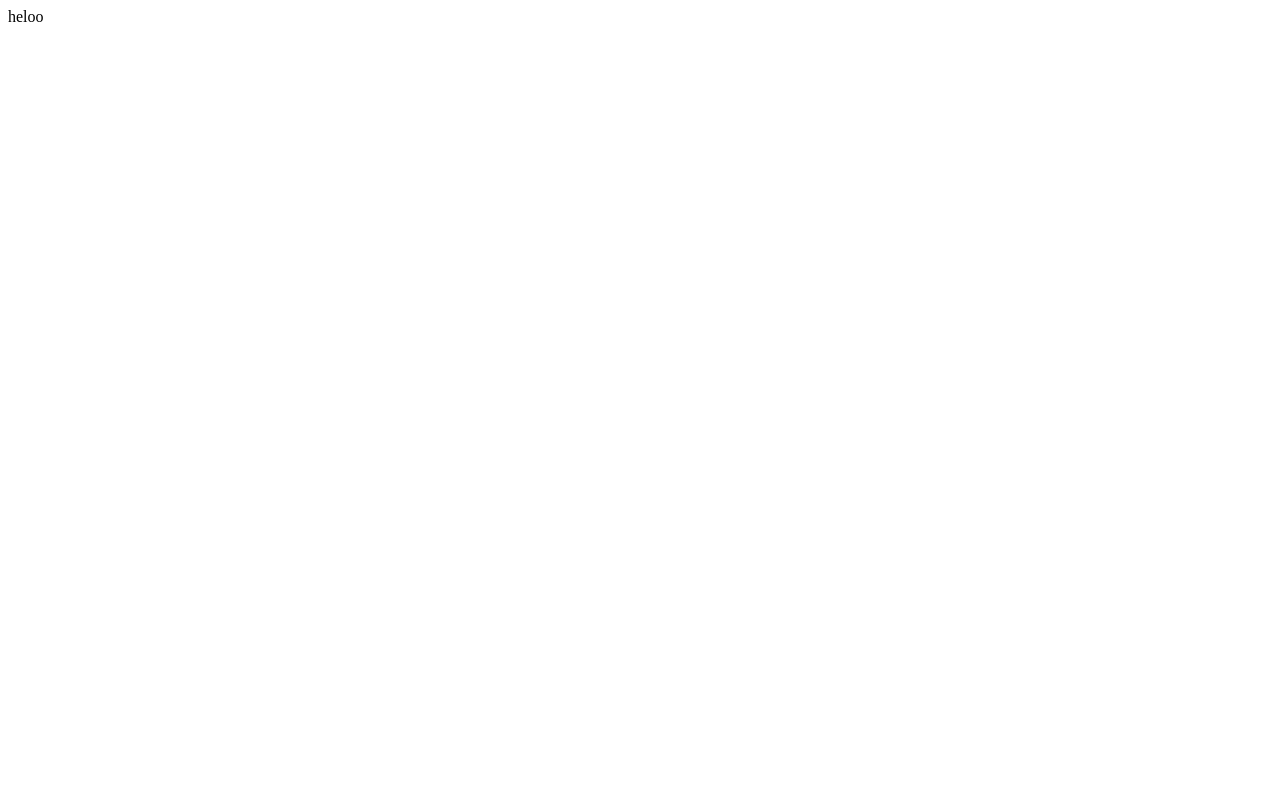
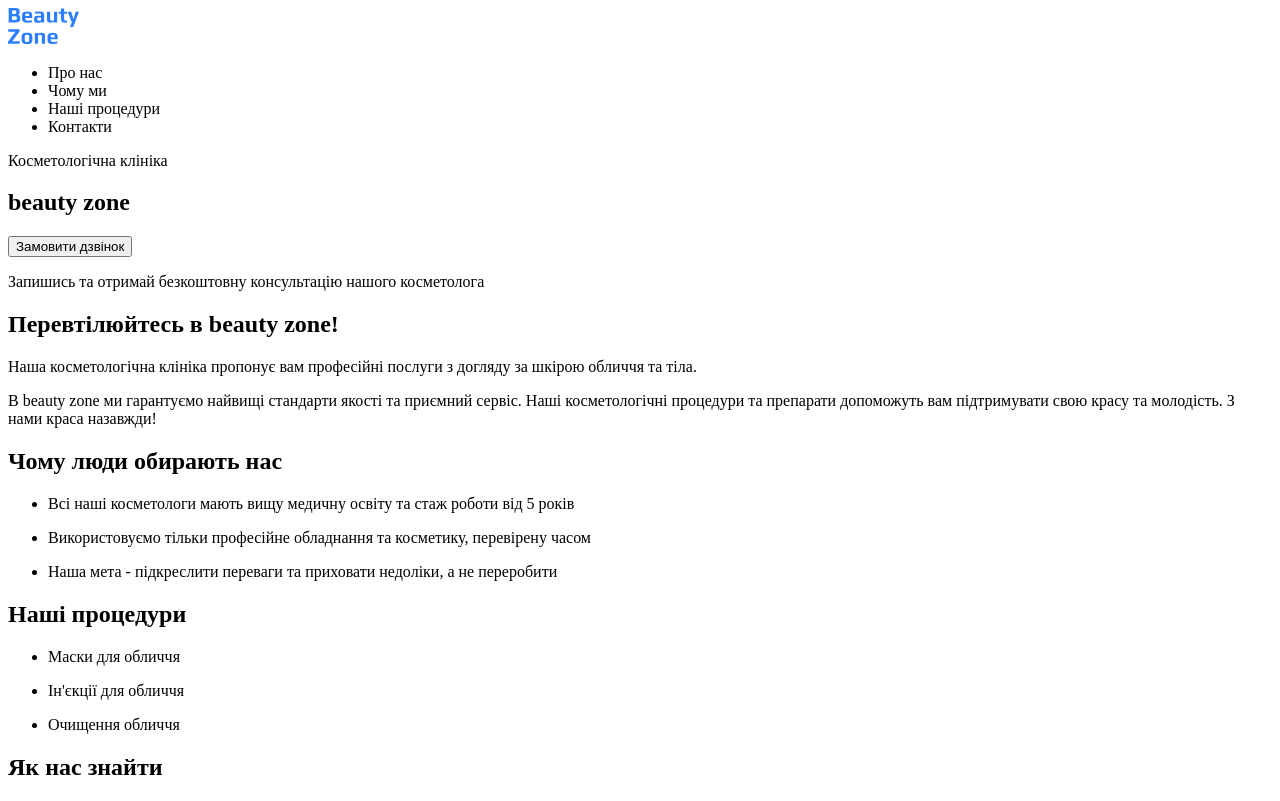
Before and after one commit to Akutal16/genius-teaching, a plain HTML site: page index.html in a window 1280 px wide. Drawn offline with Linux system fonts and the light colour scheme.

Commit message:
Add files via upload

```diff
--- a/index.html
+++ b/index.html
@@ -1,11 +1,95 @@
 <!DOCTYPE html>
-<html lang="en">
-<head>
-    <meta charset="UTF-8">
-    <meta name="viewport" content="width=device-width, initial-scale=1.0">
-    <title>Document</title>
-</head>
-<body>
-    heloo
-</body>
+<html lang="uk">
+  <head>
+    <meta charset="UTF-8" />
+    <meta name="viewport" content="width=, initial-scale=1.0" />
+    <title>Beauty Zone</title>
+  </head>
+  <body>
+    <header>
+      <img src="foto/logo.svg" alt="logo-beauti-zone" />
+      <nav>
+        <ul>
+          <li>Про нас</li>
+          <li>Чому ми</li>
+          <li>Наші процедури</li>
+          <li>Контакти</li>
+        </ul>
+      </nav>
+    </header>
+    <main>
+      <section>
+        <p>Косметологічна клініка</p>
+        <h1 lang="en">beauty zone</h1>
+        <button>Замовити дзвінок</button>
+        <p>Запишись та отримай безкоштовну консультацію нашого косметолога</p>
+      </section>
+      <section>
+        <h2>Перевтілюйтесь в beauty zone!</h2>
+        <p>
+          Наша косметологічна клініка пропонує вам професійні послуги з догляду
+          за шкірою обличчя та тіла.
+        </p>
+        <p>
+          B <span lang="en">beauty zone</span> ми гарантуємо найвищі стандарти
+          якості та приємний сервіс. Наші косметологічні процедури та препарати
+          допоможуть вам підтримувати свою красу та молодість. З нами краса
+          назавжди!
+        </p>
+      </section>
+      <section>
+        <h2>Чому люди обирають нас</h2>
+        <ul>
+          <li>
+            <article>
+              <p>
+                Всі наші косметологи мають вищу медичну освіту та стаж роботи
+                від 5 років
+              </p>
+            </article>
+          </li>
+          <li>
+            <article>
+              <p>
+                Використовуємо тільки професійне обладнання та косметику,
+                перевірену часом
+              </p>
+            </article>
+          </li>
+          <li>
+            <article>
+              <p>
+                Наша мета - підкреслити переваги та приховати недоліки, а не
+                переробити
+              </p>
+            </article>
+          </li>
+        </ul>
+      </section>
+      <section>
+        <h2>Наші процедури</h2>
+        <ul>
+          <li>
+            <article>
+              <p>Маски для обличчя</p>
+            </article>
+          </li>
+          <li>
+            <article>
+              <p>Ін'єкції для обличчя</p>
+            </article>
+          </li>
+          <li>
+            <article>
+              <p>Очищення обличчя</p>
+            </article>
+          </li>
+        </ul>
+      </section>
+      <section>
+        <h2>Як нас знайти</h2>
+      </section>
+    </main>
+    <footer></footer>
+  </body>
 </html>
```
Also changed, not shown: foto/logo.svg (added), foto/telephone-receiver_icon-icons.com_56033 1.svg (added).
